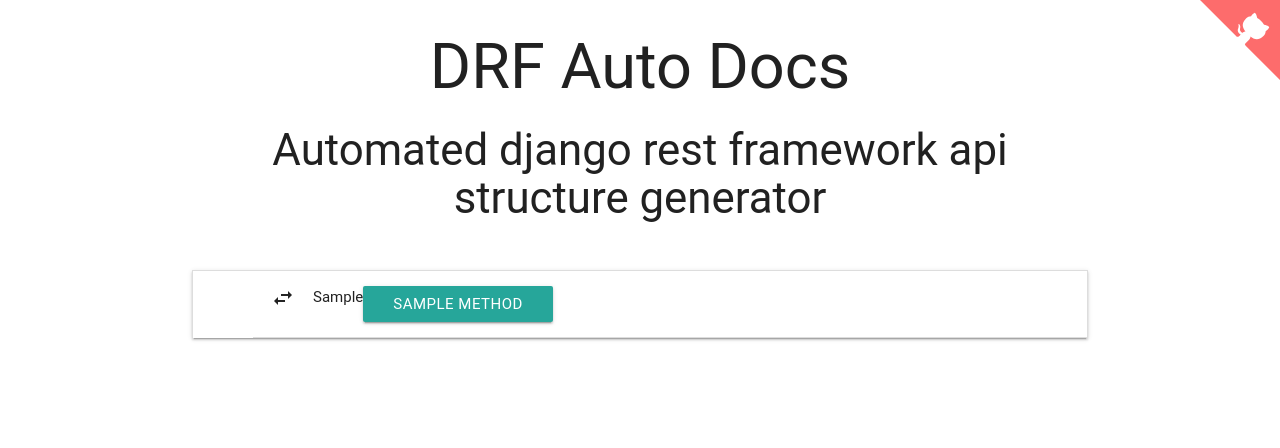
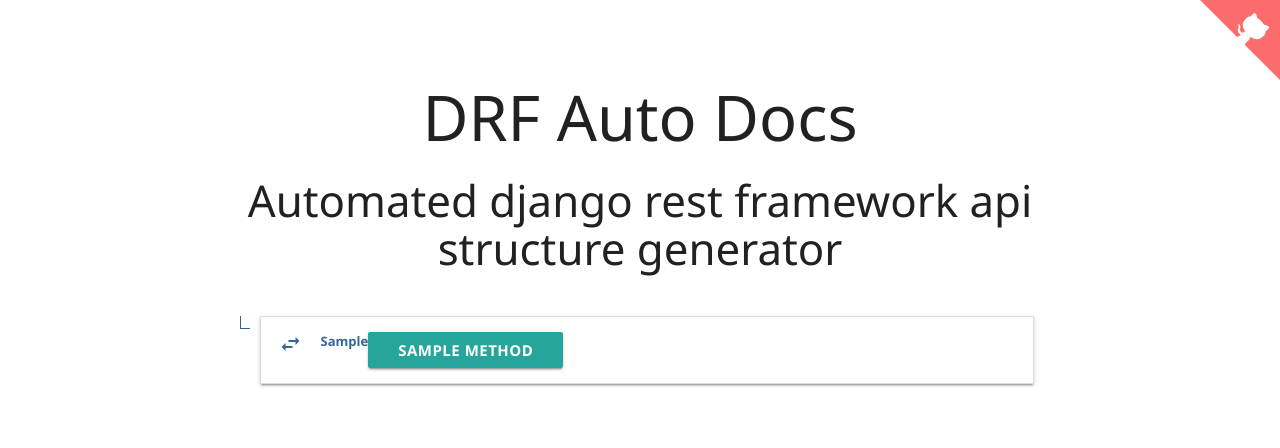
Before and after one commit to iMakedonsky/drf-autodocs, a Django app: template drf_autodocs/templates/drf_autodocs/index.html in a window 1280 px wide. Shown: the top 448 px of the page. Run offline with Django 3.2, Linux system fonts and the light colour scheme; the template is opened without the code that fills it: most values are stand-ins (such as "Sample title", 1, 10 or a date in 2020); parts of the project's set-up code (start-up, migrations or seed data) failed here and were passed over; some libraries are stand-ins or nearby versions; some web fonts are replaced.

Commit message:
improve tree structure

```diff
--- a/drf_autodocs/static/css/custom.css
+++ b/drf_autodocs/static/css/custom.css
@@ -1,13 +1,13 @@
-
-.endpoint-container {
-
+ul:nth-child(0) {
+    border: none;
+    background-color: red !important;
 }
 
 .push-right {
     margin-left: 50px;
 }
 .endpoints-list {
-    list-style: circle;
+    margin-left: 60px;
 }
 .endpoints-list > li {
     margin-left: 60px;
@@ -55,3 +55,75 @@
 .choice-table td, .choice-table th {
     padding: 0 5px 0 0;
 }
+
+.dark-primary-color    { background: #303F9F; }
+.default-primary-color { background: #3F51B5; }
+.light-primary-color   { background: #C5CAE9; }
+.text-primary-color    { color: #FFFFFF; }
+.accent-color          { background: #FF5722; }
+.primary-text-color    { color: #212121; }
+.secondary-text-color  { color: #757575; }
+.divider-color         { border-color: #BDBDBD; }
+
+/*==================================================*/
+body {
+    background:white;
+    font:normal normal 13px/1.4 Segoe,"Segoe UI",Calibri,Helmet,FreeSans,Sans-Serif;
+    padding:50px;
+}
+
+
+/**
+ * Framework starts from here ...
+ * ------------------------------
+ */
+
+.tree,
+.tree ul.tree-list {
+    margin:0 0 0 1em; /* indentation */
+    padding:0;
+    list-style:none;
+    color:#369;
+    position:relative;
+}
+
+.tree ul.tree-list {margin-left:.5em} /* (indentation/2) */
+
+.tree:before,
+.tree ul.tree-list:before {
+    content:"";
+    display:block;
+    width:0;
+    position:absolute;
+    top:0;
+    bottom:0;
+    left:0;
+    border-left:1px solid;
+}
+
+.tree li.tree-list-item {
+    margin:0;
+    padding:0 1.5em; /* indentation + .5em */
+    line-height:2em; /* default list item's `line-height` */
+    font-weight:bold;
+    position:relative;
+}
+
+.tree li.tree-list-item:before {
+    content:"";
+    display:block;
+    width:10px; /* same with indentation */
+    height:0;
+    border-top:1px solid;
+    margin-top:-1px; /* border top width */
+    position:absolute;
+    top:1em; /* (line-height/2) */
+    left:0;
+}
+
+.tree li.tree-list-item:last-child:before {
+    background:white; /* same with body background */
+    height:auto;
+    top:1em; /* (line-height/2) */
+    bottom:0;
+}
--- a/drf_autodocs/templates/drf_autodocs/components/tree_node.html
+++ b/drf_autodocs/templates/drf_autodocs/components/tree_node.html
@@ -1,13 +1,14 @@
 {% load autodocs_filters %}
 
-<ul class="endpoints-list collapsible" data-collapsible="accordion">
+<ul class="endpoints-list tree tree-list">
 {% for url_name, endpoint in endpoints_tree.items %}
-    <li>
+    <li class="tree-list-item">
         {% if not endpoint|is_endpoint %}
             <h4>{{ url_name }}</h4>
                 {% include 'drf_autodocs/components/tree_node.html' with endpoints_tree=endpoint %}
         {% else %}
-            <div class="collapsible-header">
+            <ul class="collapsible"><li>
+            <div class="collapsible-header waves-effect">
                 <i class="large material-icons">swap_horiz</i>
                 {{ endpoint.complete_path }}
                 <div class="right">
@@ -28,8 +29,8 @@
                     {% include 'drf_autodocs/components/fields_list.html' with fields=endpoint.output_fields %}
 
                 {% endif %}
-
             </div>
+            </li></ul>
         {% endif %}
     </li>
 {% endfor %}
```
